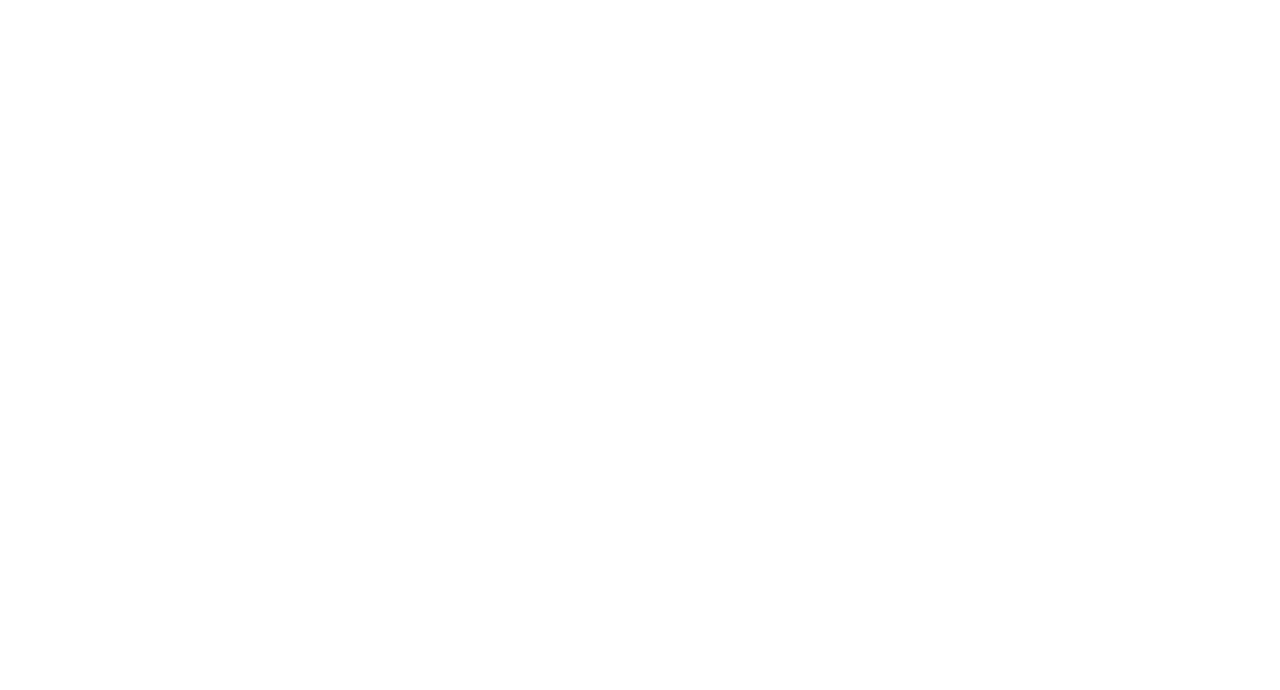
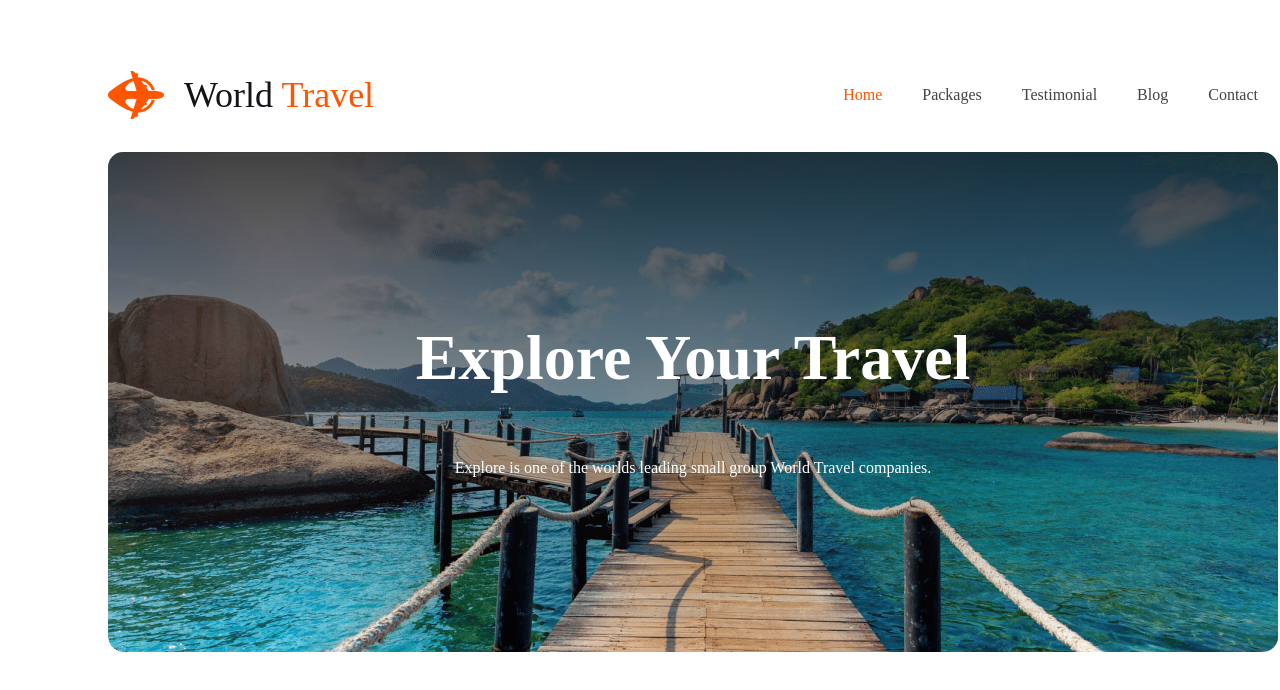
Before and after one commit to anissarkeraraf/b9a2-world-travel, a plain HTML site: page index.html in a window 1280 px wide. Shown: the top 690 px of the page. Drawn offline with Linux system fonts and the light colour scheme.

Commit message:
added the nav section

```diff
--- a/index.html
+++ b/index.html
@@ -1,14 +1,41 @@
 <!DOCTYPE html>
 <html lang="en">
+
 <head>
     <meta charset="UTF-8">
     <meta name="viewport" content="width=device-width, initial-scale=1.0">
     <title>World Travel</title>
+    <link rel="preconnect" href="https://fonts.googleapis.com">
+    <link rel="preconnect" href="https://fonts.gstatic.com" crossorigin>
+    <link
+        href="https://fonts.googleapis.com/css2?family=Lato:wght@300;400&family=Merriweather:wght@400;700;900&family=Mulish:wght@400;700;800&family=Open+Sans:ital,wght@0,400;0,800;1,300;1,700&family=Work+Sans:wght@400;600;700&display=swap"
+        rel="stylesheet">
     <link rel="stylesheet" href="styles/travel.css">
 </head>
-<body>
+
+<body class="all">
     <header>
-
+        <nav class="nav-section">
+            <div class="img">
+                <img src="Images/Group 40071 (2).png" alt="">
+                <p id="world">World <span class="span-tag">Travel</span></p>
+            </div>
+            <ul>
+                <li><a href=""><span class="span-tag">Home</span></a></li>
+                <li><a href="">Packages</a></li>
+                <li><a href="">Testimonial</a></li>
+                <li><a href="">Blog</a></li>
+                <li><a href="">Contact</a></li>
+            </ul>
+        </nav>
+        <section>
+            <div class="img-item">
+             <div class="img-banner">
+                <h3 class="img-tittle">Explore Your Travel</h3>
+                <p class="img-description">Explore is one of the worlds leading small group World Travel companies. </p>
+             </div>
+            </div>
+        </section>
     </header>
     <main>
 
@@ -17,4 +44,5 @@
 
     </footer>
 </body>
+
 </html>
--- a/styles/travel.css
+++ b/styles/travel.css
@@ -0,0 +1,79 @@
+/* header section styles */
+.all {
+    width: 1000px;
+    height: 16900px;
+    padding: 30px 130px;
+}
+
+.nav-section {
+    display: flex;
+    justify-content: space-between;
+}
+
+nav,
+ul,
+.img {
+    display: flex;
+    align-items: center;
+
+}
+
+.img {
+    position: relative;
+    right: 70px;
+}
+
+ul {
+    position: relative;
+    left: 120px;
+}
+
+nav,
+li {
+    list-style: none;
+    margin-left: 40px;
+
+}
+
+li>a {
+    text-decoration: none;
+    color: #424247;
+}
+
+#world {
+    color: #131318;
+    font-size: 36px;
+    margin-left: 20px;
+}
+
+.span-tag {
+    color: #FF5400;
+}
+
+/* Section styles */
+
+.img-item {
+    background: linear-gradient(rgba(19, 19, 19, 0.80), rgba(19, 19, 19, 0.00)), url(../Images/Group\ 13\ \(1\)\ \(1\).png);
+    align-items: center;
+    position: relative;
+    right: 30px;
+    width: 1170px;
+    height: 500px;
+    border-radius: 15px;
+}
+
+.img-banner {
+    text-align: center;
+    padding: 105px 280px;
+}
+
+.img-tittle {
+    color: #FFF;
+    font-size: 64px;
+}
+
+.img-description {
+    color: #FFF;
+    font-size: 16px;
+
+}
```
Also changed, not shown: Images/Group 13 (1) (1).png (added), Images/Group 39.png (added), Images/Group 40.png (added), Images/Group 40071 (2).png (added), Images/Group 40089.png (added), Images/Rectangle 10.png (added), Images/Rectangle 11.png (added), Images/Rectangle 4.png (added), Images/Rectangle 5.png (added), Images/Rectangle 6.png (added), Images/Rectangle 7.png (added), Images/Rectangle 8 (1).png (added), Images/Rectangle 8.png (added), Images/Rectangle 9.png (added).
